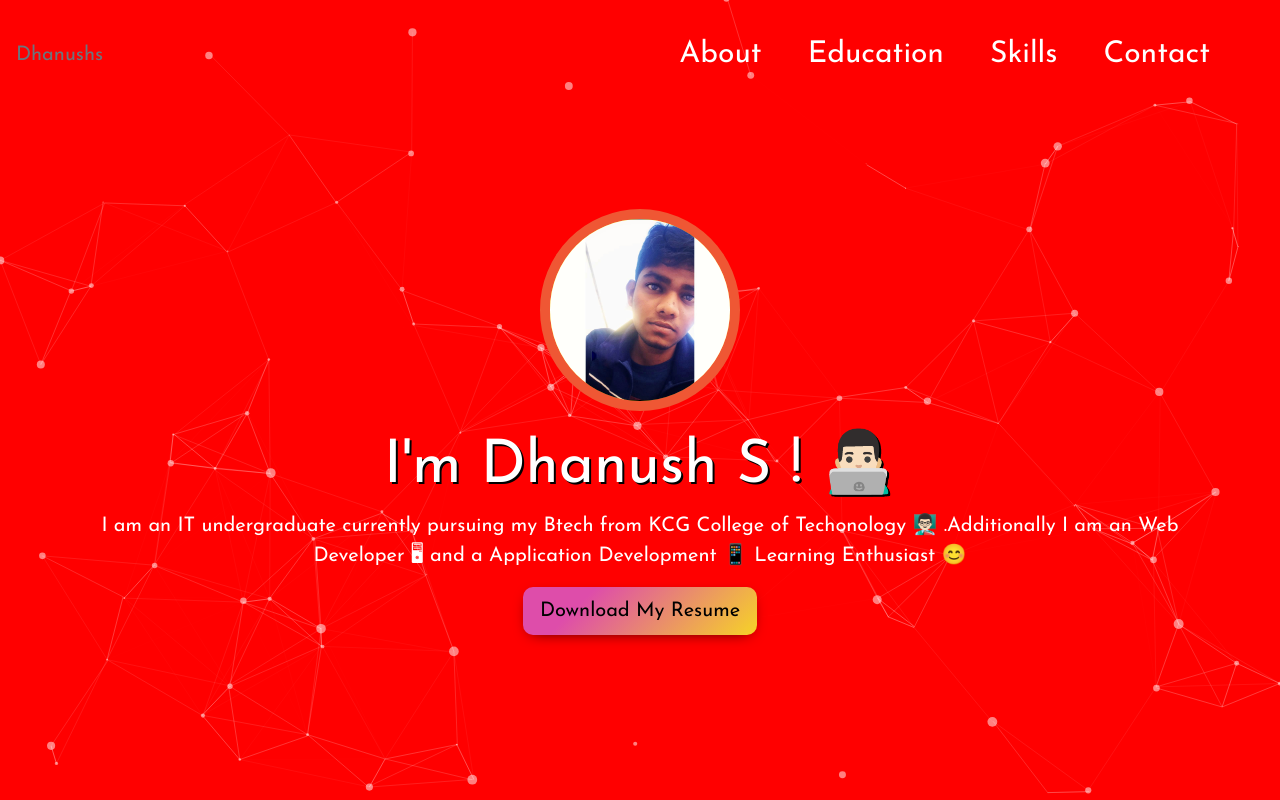
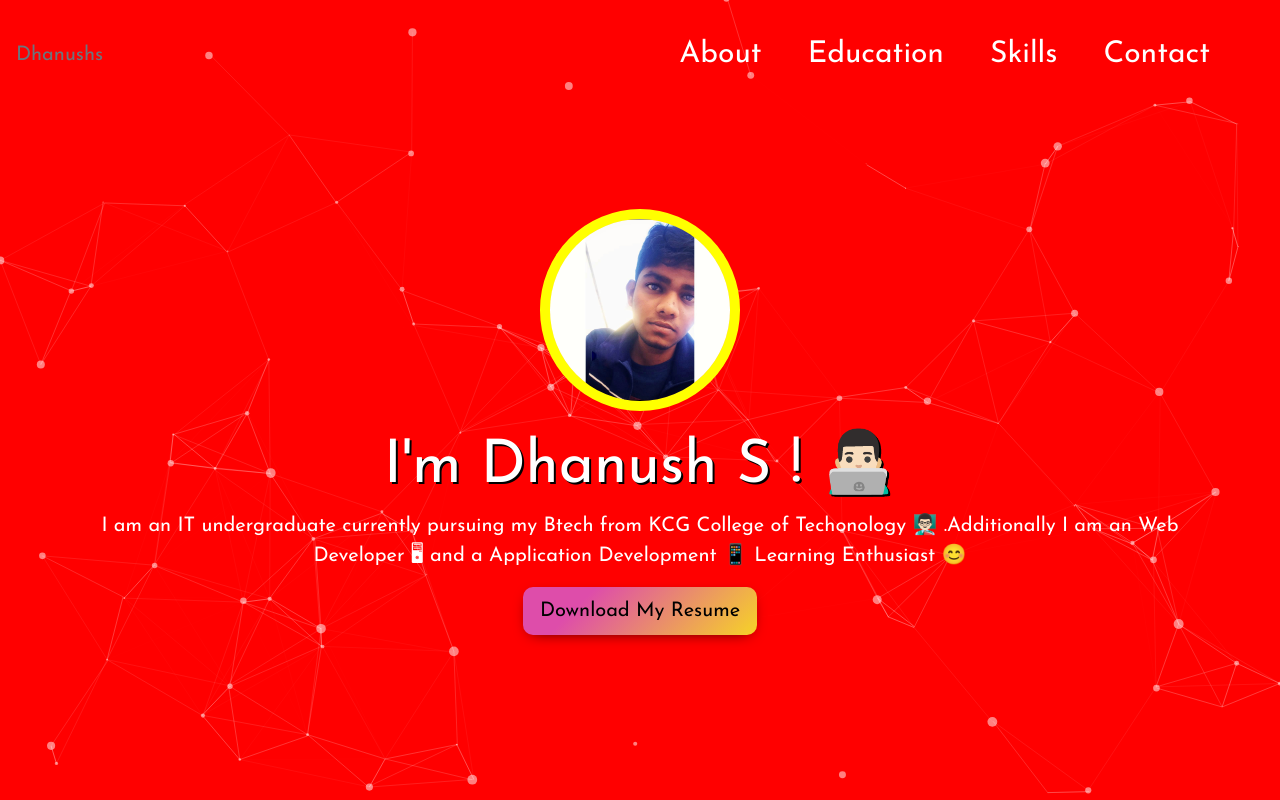
Before and after one commit to dhanushsss/dhanushsss.github.io, a plain HTML site: page index.html in a window 1280 px wide. Shown: the top 800 px of the page. Drawn offline with nearby package versions, Linux system fonts and the light colour scheme.

Commit message:
Update index.css

```diff
--- a/index.css
+++ b/index.css
@@ -38,7 +38,7 @@ html {
 .image {
   width: 200px;
   border-radius: 50%;
-  border: 10px solid #ef5734;
+  border: 10px solid yellow;
  background-color: #fbb034;
 background-image: linear-gradient(315deg, #fbb034 0%, #ffdd00 74%);
 }
```
